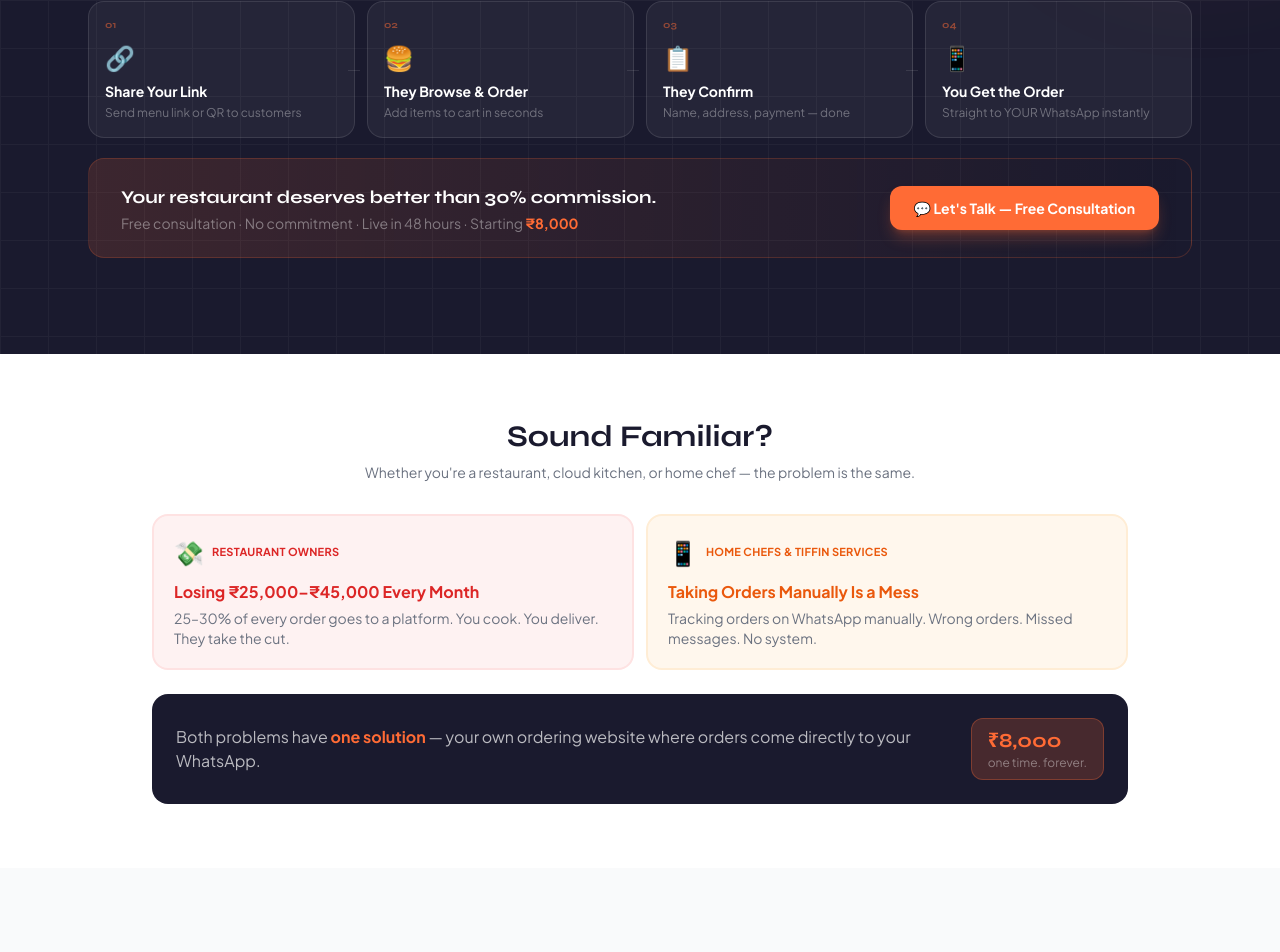
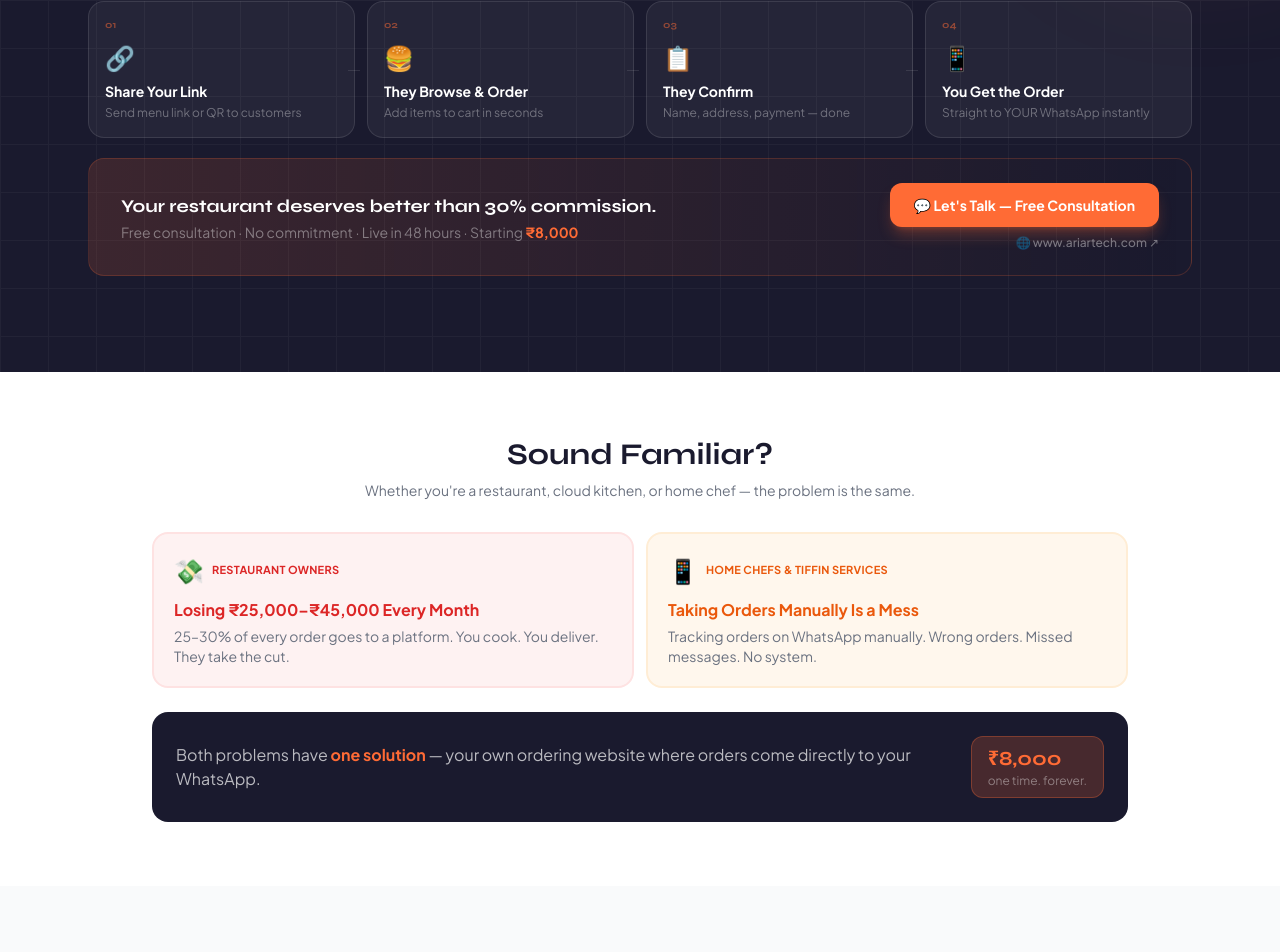
Before and after one commit to syedluqmaan-dev/Ariar-Kitchen-App, a React (Vite) app: page / in a window 1280 px wide. Shown: the part 1205-2157 px from the top of the page. Built offline with nearby package versions, Linux system fonts and the light colour scheme.

Commit message:
final — production ready bismillah. 🚀

```diff
--- a/src/components/HeroSection.jsx
+++ b/src/components/HeroSection.jsx
@@ -246,13 +246,20 @@ export default function HeroSection() {
               <span className="text-primary font-bold">₹8,000</span>
             </p>
           </div>
-          <a href={waUrl} target="_blank" rel="noopener noreferrer"
-            className="shrink-0 bg-primary hover:bg-orange-600 text-white font-bold
-                       px-6 py-3 rounded-xl text-sm transition-all active:scale-95
-                       shadow-lg shadow-primary/30 whitespace-nowrap
-                       flex items-center justify-center gap-2">
-            💬 Let's Talk — Free Consultation
-          </a>
+          <div className="flex flex-col items-center md:items-end gap-2 shrink-0">
+            <a href={waUrl} target="_blank" rel="noopener noreferrer"
+              className="bg-primary hover:bg-orange-600 text-white font-bold
+                         px-6 py-3 rounded-xl text-sm transition-all active:scale-95
+                         shadow-lg shadow-primary/30 whitespace-nowrap
+                         flex items-center justify-center gap-2 w-full">
+              💬 Let's Talk — Free Consultation
+            </a>
+            <a href="https://www.ariartech.com" target="_blank" rel="noopener noreferrer"
+              className="text-white/40 hover:text-primary text-xs font-medium
+                         transition-colors flex items-center gap-1">
+              🌐 www.ariartech.com ↗
+            </a>
+          </div>
         </div>
 
       </div>
```
